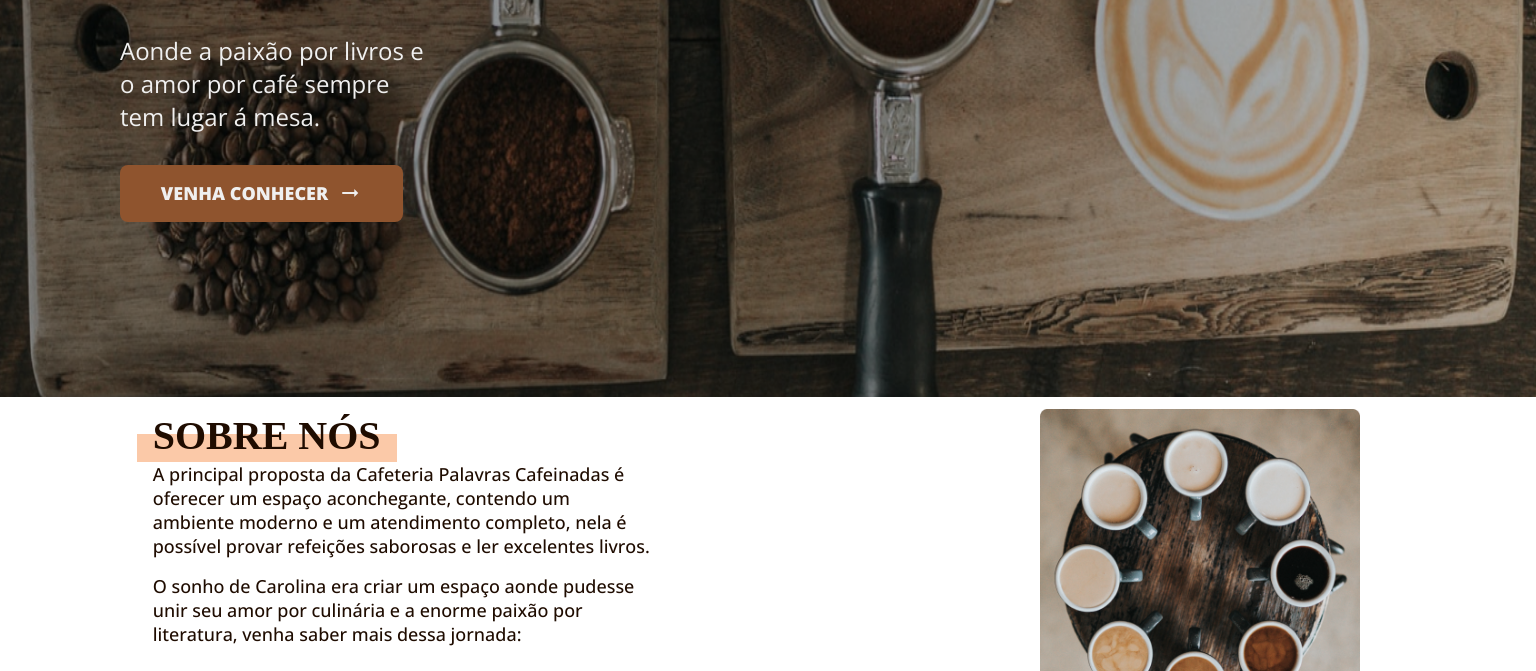
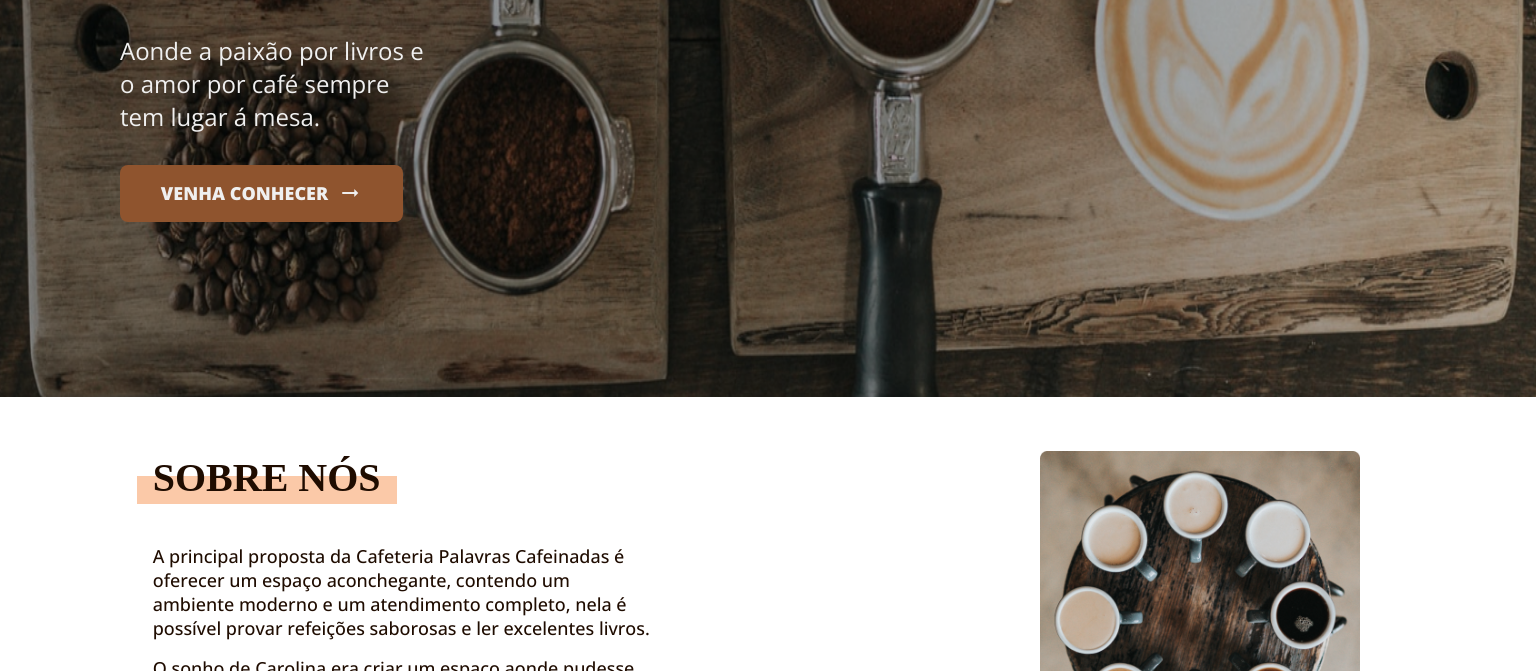
Before and after one commit to decosawa/palavras_cafeinadas, a plain HTML site: page index.html in a window 1536 px wide. Shown: the part 471-1142 px from the top of the page. Drawn offline with nearby package versions, Linux system fonts and the light colour scheme.

Commit message:
Retirando home-section

```diff
--- a/css/index.css
+++ b/css/index.css
@@ -321,11 +321,6 @@ nav{
 	height: 100%;
 }
 
-.home-section{
-	width: 100dvw;
-	height: 170dvh;
-}
-
 .Cabeçalho-item{
     display: none;
 }
@@ -428,6 +423,7 @@ nav{
     justify-content: center;
 	margin-left: 25px;
 	margin-right: 25px;
+	height: 120dvh;
 }
 .SN-textos{
     margin-left: 16px;
@@ -559,6 +555,9 @@ footer{
 		width: 100%;
 		height: 100%;
 	}
+	.home-section{
+		height: 120dvw;
+	}
 }
 
 @media screen and (min-width: 1366px){
@@ -632,16 +631,16 @@ footer{
 	.Intro{
 		padding-top: 100px;
 		width: 100dvw;
-		height: 60dvh;
 		position: relative;
+		height: 50dvw;
 	}
 	.Sobre-nos{
 		margin-left: 106px;
 		margin-right: 176px;
-		height: 200dvh;
+		height: 60dvw;
 		display: flex;
 		justify-content: space-between;
-		padding-top: 50dvh;
+		padding-top: 10dvw;
 		margin-left: 106px;
 		margin-right: 176px;
 	}
@@ -824,7 +823,6 @@ footer{
 		overflow: hidden;
 		height: fit-content;
 		align-items: center;
-
 	}
 	.social-media>span{
 		width: 100%;
@@ -860,9 +858,6 @@ footer{
 		height: 100%;
 		width: 100dvw;
 	}
-	.home-section{
-		height: 120dvw;
-	}
 	.cta-button{
 		width: 20dvw;
 		height: 5dvh;
@@ -871,4 +866,7 @@ footer{
 		width: 100%;
 		height: 100%;
 	}
+	.space{
+		height: 40px
+	}
 }
--- a/index.html
+++ b/index.html
@@ -32,7 +32,6 @@
                 </div>
             </nav>
         </header>
-		<main class="home-section">
 		<div class="Intro">
 			<img id="Intro-imagem" src="img/BackGround.png">
 			<img class="mobile-intro-image" src="img/MobileBackground.png">
@@ -47,6 +46,7 @@
 		<div id="sobrenos" class="Sobre-nos">
 			<div class="SN-textos">
 				<h3 class="section-title">SOBRE NÓS</h3>
+				<span class="space"></span>
 				<div class="SN-texto1">
 					A principal proposta da Cafeteria Palavras Cafeinadas é oferecer um espaço aconchegante,
 					contendo um ambiente moderno e um atendimento completo,
@@ -62,7 +62,6 @@
 			</div>
 			<img class="SN-imagem" src="img/ImgSN.png">
 		</div>
-		</main>
 		<section class="coffee-section" id="cafeteria">
 			<div class="section-divider">
 				<img src="img/cafeonda.png" alt="Grãos de Café" class="image-coffe-section">
```
Lines whose indentation alone changed are shown as unchanged.
